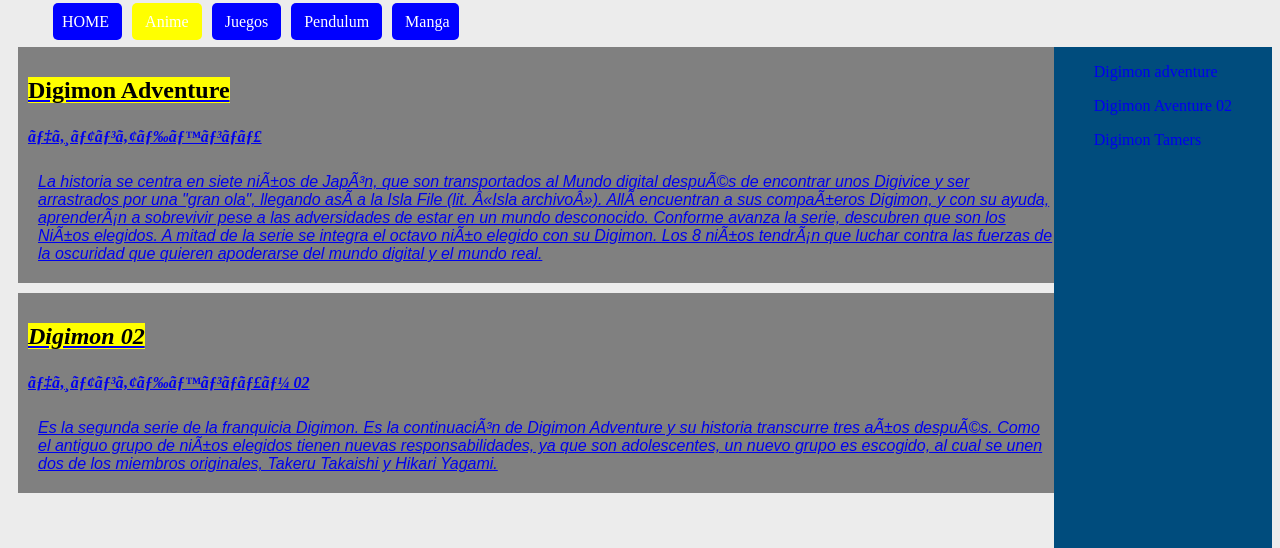
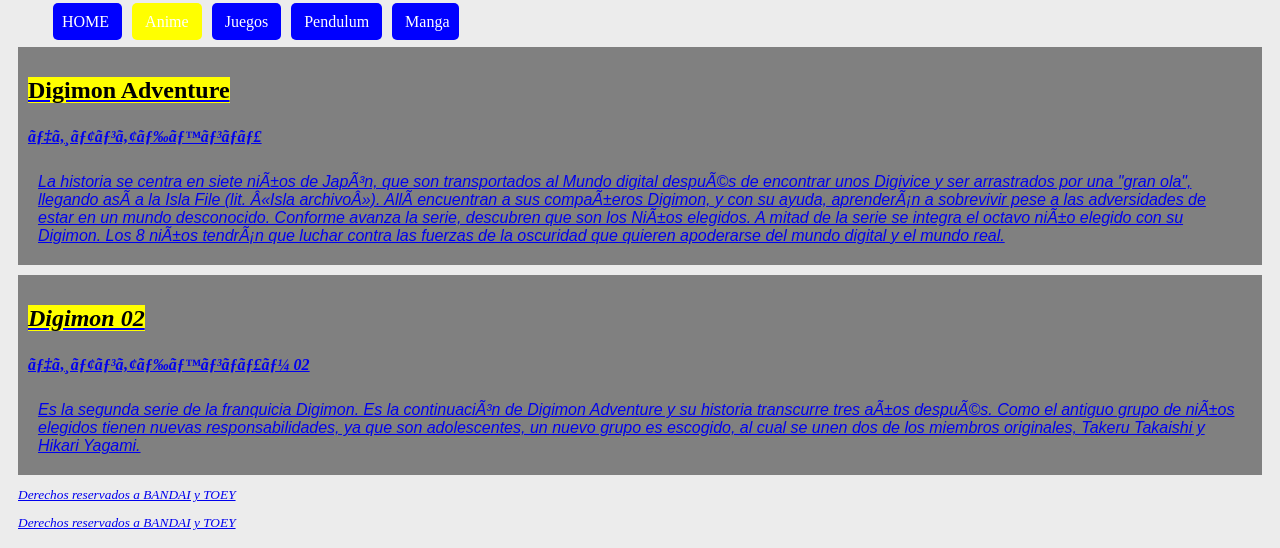
Before and after one commit to ivanbur97/guia-digimon, a plain HTML site: page Guia_Animes.html in a window 1280 px wide. Shown: the part 404-952 px from the top of the page. Drawn offline with Linux system fonts and the light colour scheme.

Commit message:
quitar barra lateral

```diff
--- a/Guia_Animes.html
+++ b/Guia_Animes.html
@@ -36,11 +36,6 @@
 			<li id="boton_manga"> <a href="Guia_Manga.html"> Manga </li>
 		</ul>
 
-	<aside id=barra_lateral>
-		<blockquote> Digimon adventure </blockquote>
-		<blockquote> Digimon Aventure 02 </blockquote>
-		<blockquote> Digimon Tamers </blockquote>
-	</aside>
 
 	<section>
 		<article>
--- a/mihojadeestilos.css
+++ b/mihojadeestilos.css
@@ -11,11 +11,6 @@ body {
 }
 
 
-#barra_lateral{
-	background-color: #004c7d;
-	float: right;
-	height: 1000px;
-}
 
 li a {
   color: white;
```
Also changed, not shown: Guia_Manga.html (+0 -5 lines), Guia_juegos.html (+0 -5 lines), Guia_pendulum.html (+0 -5 lines).
